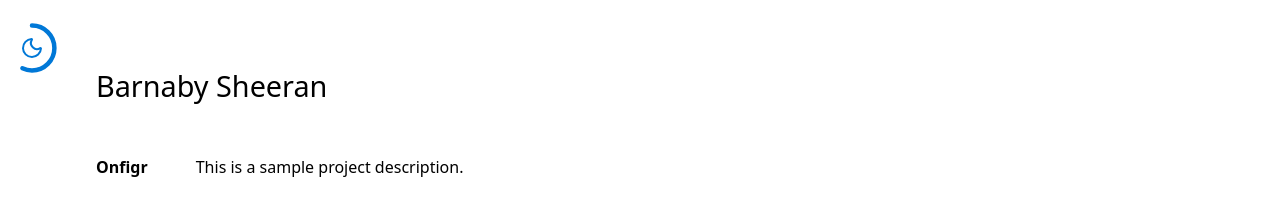
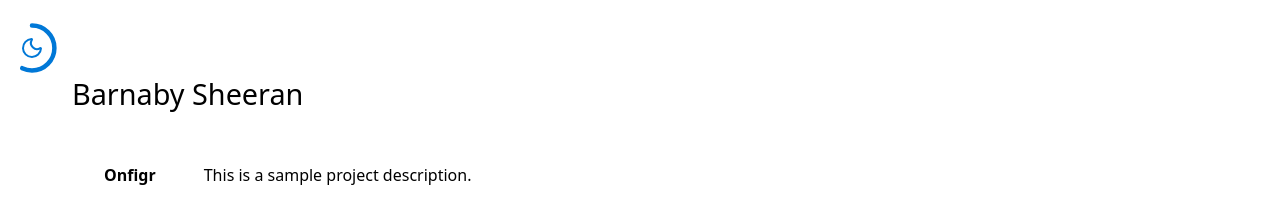
Before and after one commit to barnabysheeran/portfolio-barnaby-sheeran, a React (Vite) app: page / in a window 1280 px wide. Shown: the top 211 px of the page. Built offline with nearby package versions, Linux system fonts and the light colour scheme; grey boxes are pictures that could not be loaded; a web font is replaced by a local one.

Commit message:
fix: update media asset URLs and adjust layout margins for consistency

```diff
--- a/src/data/projects.json
+++ b/src/data/projects.json
@@ -7,7 +7,7 @@
         "media": [
             {
                 "type": "image",
-                "url": "asset/project/onfigr/1.avif"
+                "url": "asset/project/dev/1.avif"
             }
         ]
     },
--- a/src/ts/ui/site/header/SiteHeader.module.css
+++ b/src/ts/ui/site/header/SiteHeader.module.css
@@ -1,13 +1,13 @@
 .site-header {
     width: 100%;
 
-    padding-top: calc(var(--grid-cell-height) * 8.0);
-    padding-bottom: calc(var(--grid-cell-height) * 2.0);
+    padding-top: calc(var(--grid-cell-height) * 9.0);
+    padding-bottom: calc(var(--grid-cell-height) * 3.0);
 }
 
 .site-header .title {
-    padding-left: calc(var(--grid-cell-width) * 12.0);
-    padding-right: calc(var(--grid-cell-width) * 12.0);
+    padding-left: calc(var(--grid-cell-width) * 9.0);
+    padding-right: calc(var(--grid-cell-width) * 3.0);
 
     font-family: var(--font-headline);
     font-weight: 300;
--- a/src/ts/ui/site/project/text/SiteProjectText.module.css
+++ b/src/ts/ui/site/project/text/SiteProjectText.module.css
@@ -1,10 +1,10 @@
 .site-project-text {
   width: 100%;
 
-  margin-left: calc(var(--grid-cell-width) * 8.0);
-  margin-right: calc(var(--grid-cell-width) * 8.0);
-  margin-top: calc(var(--grid-cell-width) * 4.0);
-  margin-bottom: calc(var(--grid-cell-width) * 4.0);
+  margin-left: calc(var(--grid-cell-width) * 9.0);
+  margin-right: calc(var(--grid-cell-width) * 3.0);
+  margin-top: calc(var(--grid-cell-width) * 3.0);
+  margin-bottom: calc(var(--grid-cell-width) * 3.0);
 
   display: flex;
   flex-direction: column;
```
